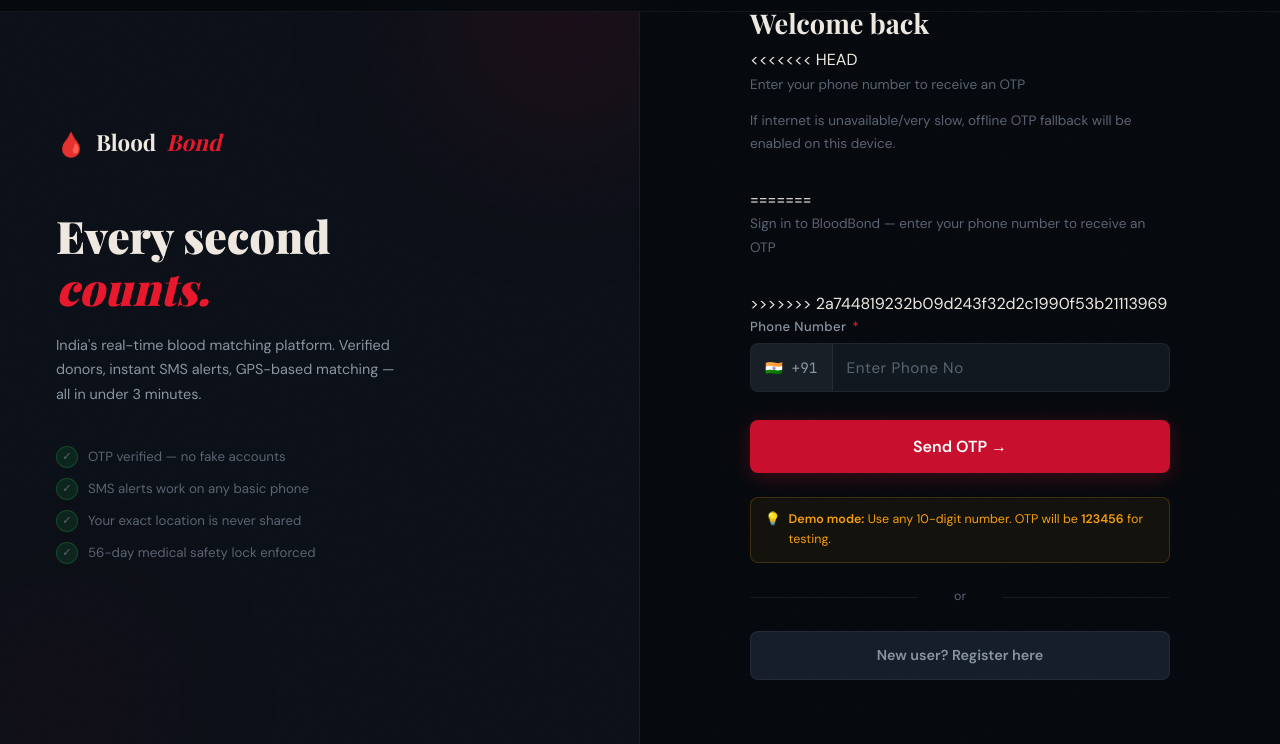
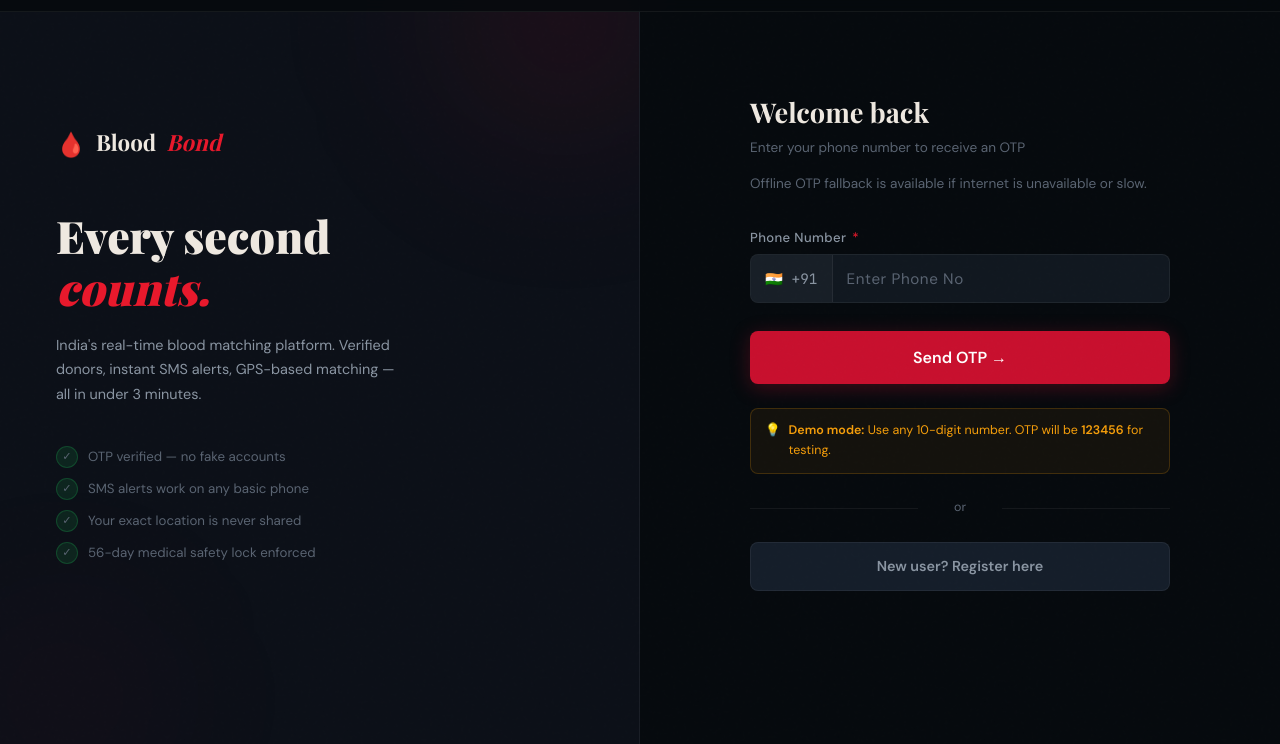
Before and after one commit to g-k-s-03/SyntaXsurvival-Error404-, a plain HTML site: page FRONTEND/HTML/login.html in a window 1280 px wide. Shown: the part 56-800 px from the top of the page. Drawn offline with nearby package versions, Linux system fonts and the light colour scheme; a web font is replaced by a local one.

Commit message:
removing merge conflict

```diff
--- a/FRONTEND/HTML/login.html
+++ b/FRONTEND/HTML/login.html
@@ -201,14 +201,10 @@
     <div class="login-right">
       <div class="login-box">
         <h2 class="login-title">Welcome back</h2>
-<<<<<<< HEAD
         <p class="login-hint">Enter your phone number to receive an OTP</p>
         <p class="login-hint" style="margin-top:-1.2rem;">
-          If internet is unavailable/very slow, offline OTP fallback will be enabled on this device.
+          Offline OTP fallback is available if internet is unavailable or slow.
         </p>
-=======
-        <p class="login-hint">Sign in to BloodBond — enter your phone number to receive an OTP</p>
->>>>>>> 2a744819232b09d243f32d2c1990f53b21113969
 
 
         <div id="phoneStep">
```
Also changed, not shown: 1 other file.
